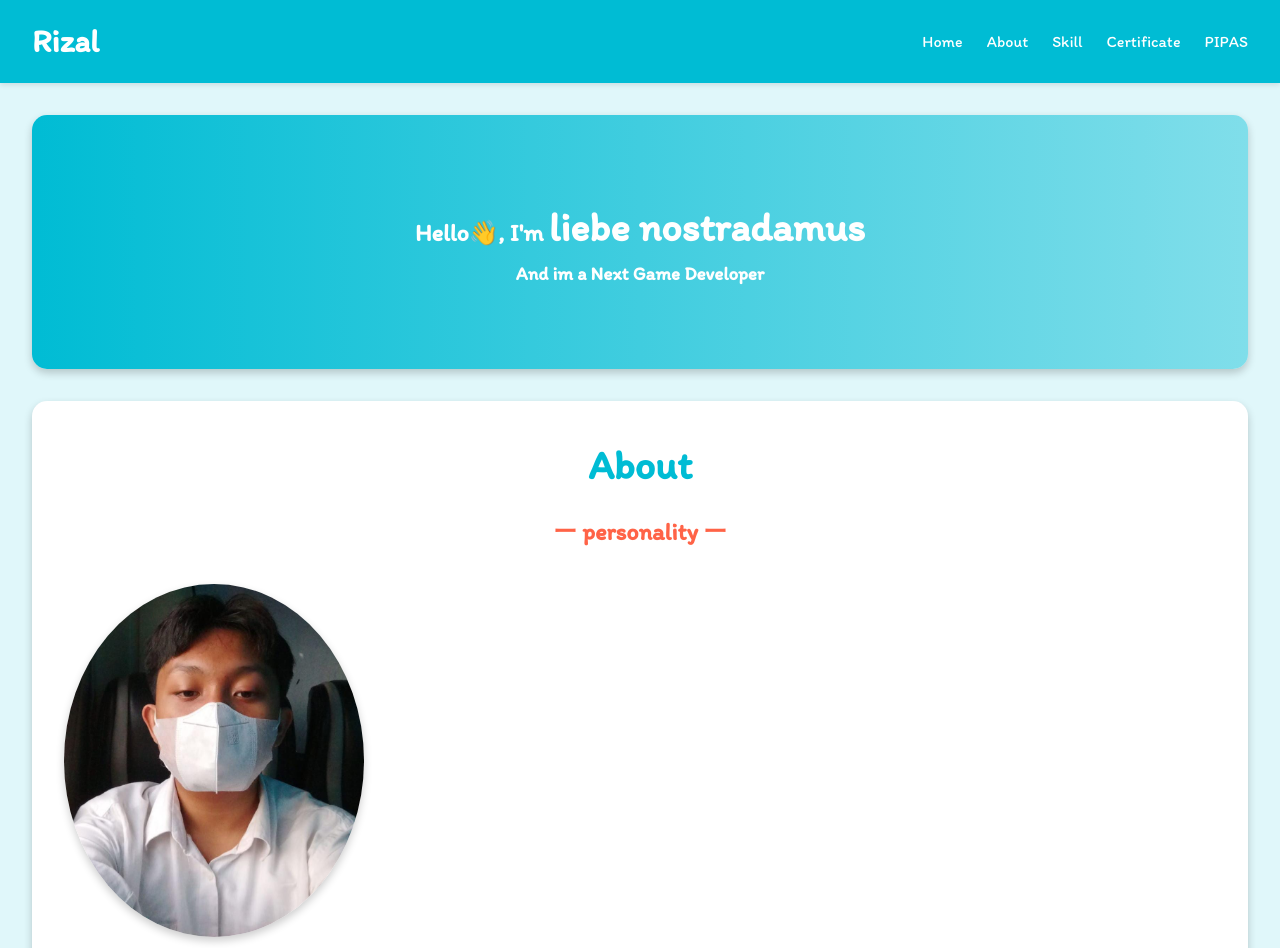
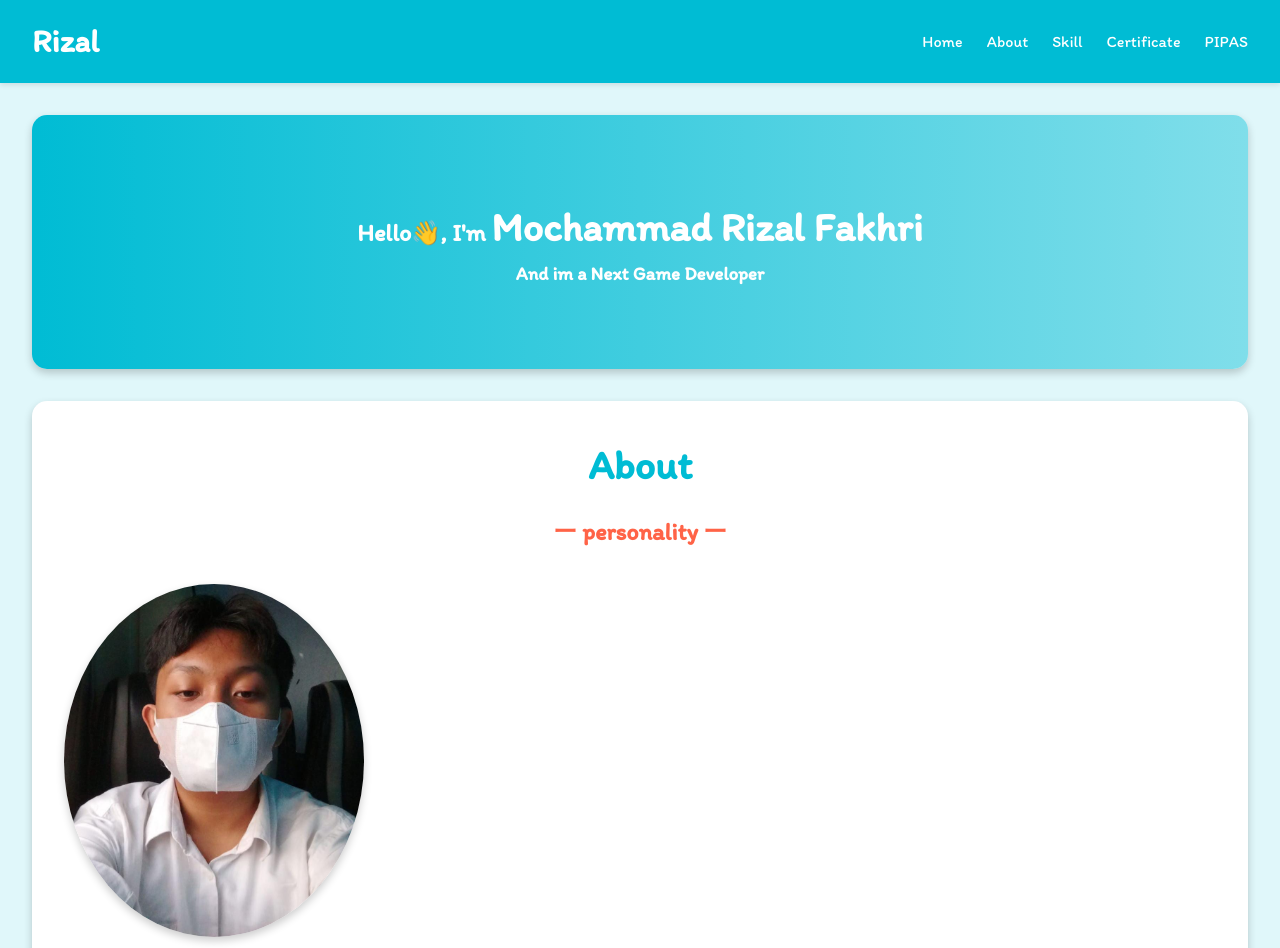
Before and after one commit to Rizaruc/rizal-fakhri.github.io, a plain HTML site: page index.html in a window 1280 px wide. Shown: the top 948 px of the page. Drawn offline with Linux system fonts and the light colour scheme.

Commit message:
update-index

```diff
--- a/index.html
+++ b/index.html
@@ -26,7 +26,7 @@
 
             <!-- Home -->
             <article id="home" class="article-home">
-                <h2>Hello👋, I'm <span class="article-home-name">liebe nostradamus</span></h2>
+                <h2>Hello👋, I'm <span class="article-home-name">Mochammad Rizal Fakhri</span></h2>
                 <h3>And im a Next <span class="article-home-h31">Game Developer</span></h3>
             </article>
 
```
